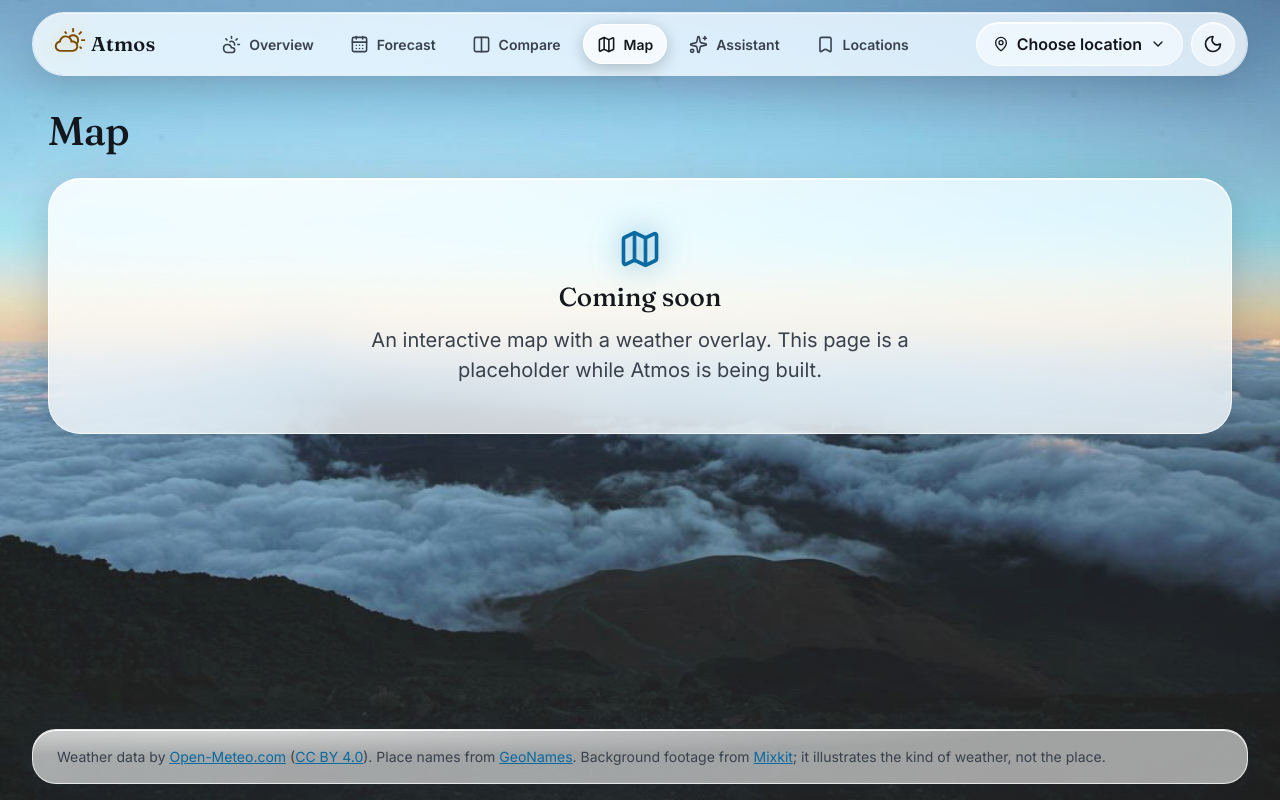
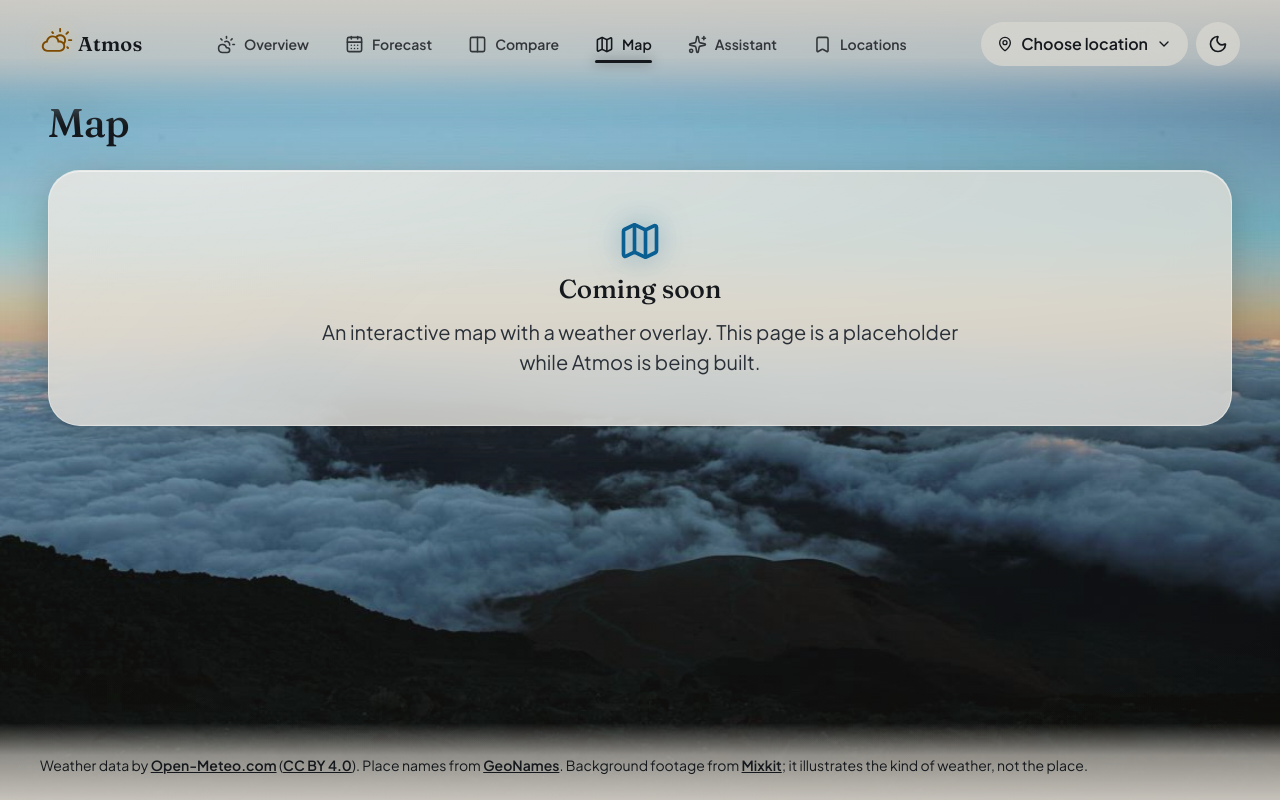
Before and after one commit to radinm65/Atmos-Frontend-Weather-App, a React (Vite) app in the folder frontend/: page /map in a window 1280 px wide. Built offline with nearby package versions, Linux system fonts and the light colour scheme.

Commit message:
feat(design): Plus Jakarta Sans, borderless header/footer with shade, portal location popup, dimmer light theme

```diff
--- a/frontend/src/components/layout/AppShell.module.css
+++ b/frontend/src/components/layout/AppShell.module.css
@@ -21,6 +21,10 @@
   transform: translateY(0);
 }
 
+/*
+ * The header has no box, border or background of its own. A soft shade (dark or light, by theme)
+ * fades down from the top edge so the brand, tabs and controls stay readable over any footage.
+ */
 .headerWrap {
   position: sticky;
   top: 0;
@@ -28,38 +32,32 @@
   padding: var(--space-3) var(--space-4) 0;
 }
 
-/*
- * The glass is painted by ::before, not by .header itself: an element with backdrop-filter becomes
- * the containing block for position: fixed descendants, which would trap the mobile tab bar
- * inside the header instead of pinning it to the viewport.
- */
+.headerWrap::before {
+  content: '';
+  position: absolute;
+  inset: 0 0 -3.25rem 0;
+  z-index: -1;
+  background: var(--header-shade);
+  /*
+   * Content scrolling under the header is blurred away progressively: strongest at the top edge,
+   * fading to nothing, so there is no visible box or edge. (This is on a pseudo-element, so it
+   * does not become the containing block for the fixed mobile tab bar.)
+   */
+  -webkit-backdrop-filter: blur(18px);
+  backdrop-filter: blur(18px);
+  -webkit-mask-image: linear-gradient(to bottom, #000 45%, transparent);
+  mask-image: linear-gradient(to bottom, #000 45%, transparent);
+  pointer-events: none;
+}
+
 .header {
-  position: relative;
-  isolation: isolate;
   display: flex;
   align-items: center;
   gap: var(--space-4);
   max-width: var(--content-max);
   min-height: var(--header-height);
   margin: 0 auto;
-  padding: 0 var(--space-3) 0 var(--space-5);
-  border: 1px solid var(--glass-border);
-  border-radius: var(--radius-full);
-  box-shadow:
-    inset 0 1px 0 var(--glass-edge),
-    var(--glass-shadow);
-}
-
-.header::before {
-  content: '';
-  position: absolute;
-  inset: 0;
-  z-index: -1;
-  border-radius: inherit;
-  background:
-    linear-gradient(135deg, rgb(255 255 255 / 0.1), transparent 40%), var(--glass-bg-strong);
-  -webkit-backdrop-filter: blur(var(--glass-blur)) saturate(var(--glass-saturate));
-  backdrop-filter: blur(var(--glass-blur)) saturate(var(--glass-saturate));
+  padding: 0 var(--space-2);
 }
 
 .brand {
@@ -72,6 +70,7 @@
   letter-spacing: 0.01em;
   color: var(--color-text);
   text-decoration: none;
+  text-shadow: var(--chrome-text-shadow);
 }
 
 .logo {
@@ -100,30 +99,33 @@
   gap: var(--space-2);
   min-height: var(--touch-target);
   padding: 0 var(--space-4);
-  border-radius: var(--radius-full);
-  color: var(--color-text-muted);
+  color: var(--color-text);
   font-size: var(--text-sm);
   font-weight: 600;
   text-decoration: none;
-  transition: color var(--motion-fast) ease;
+  text-shadow: var(--chrome-text-shadow);
+  opacity: 0.82;
+  transition: opacity var(--motion-fast) ease;
 }
 
 .navLink:hover {
-  color: var(--color-text);
+  opacity: 1;
 }
 
 .navLinkActive {
-  color: var(--color-text);
+  opacity: 1;
 }
 
-/* The sliding glass pill behind the active link (shared layout animation). */
+/* The active tab gets a sliding underline, so it is marked by shape as well as brightness. */
 .activePill {
   position: absolute;
-  inset: 2px;
+  right: var(--space-4);
+  bottom: 0.2rem;
+  left: var(--space-4);
+  height: 3px;
   border-radius: var(--radius-full);
-  background: var(--glass-bg-hover);
-  border: 1px solid var(--glass-edge);
-  box-shadow: 0 4px 16px rgb(0 0 0 / 0.22);
+  background: var(--color-text);
+  box-shadow: 0 0 12px color-mix(in srgb, var(--color-text) 55%, transparent);
 }
 
 .navIcon,
@@ -143,18 +145,20 @@
   width: 100%;
   max-width: var(--content-max);
   margin: 0 auto;
-  padding: var(--space-8) var(--space-4) var(--space-12);
+  padding: var(--space-6) var(--space-4) var(--space-12);
 }
 
 .main:focus {
   outline: none;
 }
 
-/* Compact layout: primary navigation becomes a floating glass tab bar at the bottom. */
+/*
+ * Compact layout: primary navigation becomes a floating tab bar at the bottom. Unlike the header,
+ * it keeps a glass background, because content scrolls underneath it.
+ */
 @media (max-width: 768px) {
   .header {
     gap: var(--space-2);
-    padding-left: var(--space-4);
   }
 
   .nav {
@@ -198,6 +202,13 @@
     min-height: 3.25rem;
     padding: var(--space-1) 0;
     font-size: var(--text-xs);
+    text-shadow: none;
+  }
+
+  .activePill {
+    right: 30%;
+    bottom: 0.1rem;
+    left: 30%;
   }
 
   .brand span {
@@ -205,12 +216,6 @@
   }
 
   .main {
-    padding-top: var(--space-6);
+    padding-top: var(--space-4);
   }
 }
-
-@media (max-width: 480px) {
-  .brand {
-    margin-right: 0;
-  }
-}
--- a/frontend/src/components/layout/SiteFooter.module.css
+++ b/frontend/src/components/layout/SiteFooter.module.css
@@ -1,19 +1,36 @@
-.wrap {
-  padding: 0 var(--space-4) var(--space-4);
+/* No box, border or background: a soft shade fades up from the bottom edge so the text stays readable. */
+.footer {
+  position: relative;
+  isolation: isolate;
+  padding: var(--space-8) var(--space-4) var(--space-6);
 }
 
-.footer {
+.footer::before {
+  content: '';
+  position: absolute;
+  inset: 0 0 0 0;
+  z-index: -1;
+  background: var(--footer-shade);
+  pointer-events: none;
+}
+
+.text {
   max-width: var(--content-max);
   margin: 0 auto;
-  padding: var(--space-4) var(--space-6);
-  border-radius: var(--radius-lg);
-  color: var(--color-text-muted);
+  padding: 0 var(--space-2);
+  color: var(--color-text);
   font-size: var(--text-sm);
+  text-shadow: var(--chrome-text-shadow);
+}
+
+.text a {
+  color: var(--color-text);
+  font-weight: 600;
 }
 
 @media (max-width: 768px) {
   /* Leave room for the floating bottom tab bar. */
-  .wrap {
+  .footer {
     padding-bottom: calc(5.5rem + env(safe-area-inset-bottom));
   }
 }
--- a/frontend/src/components/layout/SiteFooter.tsx
+++ b/frontend/src/components/layout/SiteFooter.tsx
@@ -7,9 +7,8 @@ import styles from './SiteFooter.module.css'
  */
 export function SiteFooter() {
   return (
-    <footer className={styles.wrap}>
-      <div className={`glass ${styles.footer}`}>
-        <p>
+    <footer className={styles.footer}>
+      <p className={styles.text}>
         Weather data by{' '}
         <a href="https://open-meteo.com/" target="_blank" rel="noopener noreferrer">
           Open-Meteo.com
@@ -32,7 +31,6 @@ export function SiteFooter() {
         </a>
         ; it illustrates the kind of weather, not the place.
       </p>
-      </div>
     </footer>
   )
 }
--- a/frontend/src/components/ui/IconButton.module.css
+++ b/frontend/src/components/ui/IconButton.module.css
@@ -5,11 +5,10 @@
   width: var(--touch-target);
   height: var(--touch-target);
   padding: 0;
-  border: 1px solid var(--glass-border);
+  border: 0;
   border-radius: var(--radius-full);
   background: var(--glass-bg);
   color: var(--color-text);
-  box-shadow: inset 0 1px 0 var(--glass-edge);
   cursor: pointer;
   -webkit-backdrop-filter: blur(var(--glass-blur)) saturate(var(--glass-saturate));
   backdrop-filter: blur(var(--glass-blur)) saturate(var(--glass-saturate));
--- a/frontend/src/features/locations/LocationPicker.module.css
+++ b/frontend/src/features/locations/LocationPicker.module.css
@@ -8,12 +8,11 @@
   gap: var(--space-2);
   min-height: var(--touch-target);
   padding: 0 var(--space-4);
-  border: 1px solid var(--glass-border);
+  border: 0;
   border-radius: var(--radius-full);
   background: var(--glass-bg);
   color: var(--color-text);
   font-weight: 600;
-  box-shadow: inset 0 1px 0 var(--glass-edge);
   cursor: pointer;
   -webkit-backdrop-filter: blur(var(--glass-blur)) saturate(var(--glass-saturate));
   backdrop-filter: blur(var(--glass-blur)) saturate(var(--glass-saturate));
@@ -31,11 +30,15 @@
   white-space: nowrap;
 }
 
+/*
+ * The pop-up is rendered in a portal on <body>, so it is completely outside the header and cannot
+ * change its height. Its position comes from the trigger's measured rectangle.
+ */
 .panel {
-  position: absolute;
-  top: calc(100% + var(--space-3));
-  right: 0;
-  z-index: 40;
+  position: fixed;
+  top: var(--picker-top);
+  right: var(--picker-right);
+  z-index: 1000;
   display: grid;
   gap: var(--space-4);
   width: min(28rem, calc(100vw - 2 * var(--space-4)));
@@ -56,10 +59,8 @@
     max-width: 7rem;
   }
 
-  /* Anchor to the viewport so the panel never overflows the screen edge. */
+  /* Full width under the header, so the panel never overflows the screen edge. */
   .panel {
-    position: fixed;
-    top: calc(var(--header-height) + var(--space-6));
     right: var(--space-4);
     left: var(--space-4);
     width: auto;
--- a/frontend/src/features/locations/LocationPicker.tsx
+++ b/frontend/src/features/locations/LocationPicker.tsx
@@ -1,5 +1,7 @@
 import { ChevronDown, MapPin } from 'lucide-react'
-import { useEffect, useId, useRef, useState } from 'react'
+import { useCallback, useEffect, useId, useLayoutEffect, useRef, useState } from 'react'
+import type { CSSProperties } from 'react'
+import { createPortal } from 'react-dom'
 import { Link } from 'react-router-dom'
 import type { Location } from '../../domain/location'
 import { LocationSearch } from './LocationSearch'
@@ -7,18 +9,43 @@ import styles from './LocationPicker.module.css'
 import { UseMyLocationButton } from './UseMyLocationButton'
 import { useActiveLocation } from './useActiveLocation'
 
-/** Header control: shows the active place and opens a search panel to change it. */
+const GAP_PX = 12
+
+interface Anchor {
+  top: number
+  right: number
+}
+
+/**
+ * Header control: shows the active place and opens a search panel to change it. The panel is
+ * rendered in a portal on <body>, outside the header, so opening it never changes the header's
+ * height or layout.
+ */
 export function LocationPicker() {
   const panelId = useId()
   const { activeLocation, setActiveLocation } = useActiveLocation()
   const [open, setOpen] = useState(false)
-  const rootRef = useRef<HTMLDivElement>(null)
+  const [anchor, setAnchor] = useState<Anchor | null>(null)
   const triggerRef = useRef<HTMLButtonElement>(null)
+  const panelRef = useRef<HTMLDivElement>(null)
+
+  const measure = useCallback(() => {
+    const box = triggerRef.current?.getBoundingClientRect()
+    if (box) setAnchor({ top: box.bottom + GAP_PX, right: window.innerWidth - box.right })
+  }, [])
+
+  // Measure before paint, so the panel never flashes in the wrong place.
+  useLayoutEffect(() => {
+    if (open) measure()
+  }, [open, measure])
 
   useEffect(() => {
     if (!open) return
     const onPointerDown = (event: MouseEvent) => {
-      if (!rootRef.current?.contains(event.target as Node)) setOpen(false)
+      const target = event.target as Node
+      if (!triggerRef.current?.contains(target) && !panelRef.current?.contains(target)) {
+        setOpen(false)
+      }
     }
     const onKeyDown = (event: KeyboardEvent) => {
       if (event.key === 'Escape') {
@@ -28,11 +55,15 @@ export function LocationPicker() {
     }
     document.addEventListener('mousedown', onPointerDown)
     document.addEventListener('keydown', onKeyDown)
+    window.addEventListener('resize', measure)
+    window.addEventListener('scroll', measure, true)
     return () => {
       document.removeEventListener('mousedown', onPointerDown)
       document.removeEventListener('keydown', onKeyDown)
+      window.removeEventListener('resize', measure)
+      window.removeEventListener('scroll', measure, true)
     }
-  }, [open])
+  }, [open, measure])
 
   function select(location: Location) {
     setActiveLocation(location)
@@ -40,8 +71,15 @@ export function LocationPicker() {
     triggerRef.current?.focus()
   }
 
+  const panelStyle = anchor
+    ? ({
+        '--picker-top': `${anchor.top}px`,
+        '--picker-right': `${anchor.right}px`,
+      } as CSSProperties)
+    : undefined
+
   return (
-    <div className={styles.picker} ref={rootRef}>
+    <div className={styles.picker}>
       <button
         ref={triggerRef}
         type="button"
@@ -55,10 +93,13 @@ export function LocationPicker() {
         <ChevronDown size={16} aria-hidden="true" />
       </button>
 
-      {open ? (
+      {open && anchor
+        ? createPortal(
             <div
+              ref={panelRef}
               id={panelId}
               className={`glass-strong ${styles.panel}`}
+              style={panelStyle}
               role="group"
               aria-label="Choose a location"
             >
@@ -67,8 +108,10 @@ export function LocationPicker() {
               <Link to="/locations" className={styles.link} onClick={() => setOpen(false)}>
                 Saved locations
               </Link>
-        </div>
-      ) : null}
+            </div>,
+            document.body,
+          )
+        : null}
     </div>
   )
 }
--- a/frontend/src/styles/fonts.css
+++ b/frontend/src/styles/fonts.css
@@ -4,11 +4,11 @@
  * the fallback font, so weather is never hidden while fonts load.
  */
 @font-face {
-  font-family: 'Inter Variable';
+  font-family: 'Plus Jakarta Sans Variable';
   font-style: normal;
   font-display: swap;
-  font-weight: 100 900;
-  src: url('../assets/fonts/inter-latin-wght-normal.woff2') format('woff2-variations');
+  font-weight: 200 800;
+  src: url('../assets/fonts/plus-jakarta-sans-latin-wght-normal.woff2') format('woff2-variations');
 }
 
 @font-face {
--- a/frontend/src/styles/themes.css
+++ b/frontend/src/styles/themes.css
@@ -38,6 +38,23 @@
   /* Over the video: keeps text readable on bright clouds. */
   --backdrop-scrim: linear-gradient(rgb(0 0 0 / 0.28), rgb(0 0 0 / 0.5));
 
+  /* Borderless header and footer sit on a soft shade so the tabs and text stay readable. */
+  --header-shade: linear-gradient(
+    to bottom,
+    rgb(0 0 0 / 0.74),
+    rgb(0 0 0 / 0.55) 45%,
+    rgb(0 0 0 / 0.22) 80%,
+    rgb(0 0 0 / 0)
+  );
+  --footer-shade: linear-gradient(
+    to top,
+    rgb(0 0 0 / 0.66),
+    rgb(0 0 0 / 0.46) 35%,
+    rgb(0 0 0 / 0.2) 70%,
+    rgb(0 0 0 / 0)
+  );
+  --chrome-text-shadow: 0 1px 10px rgb(0 0 0 / 0.5);
+
   /* Chart colours */
   --chart-temp: #ffb86b;
   --chart-feels: #fff1d6;
@@ -57,12 +74,13 @@
 
 [data-theme='light'] {
   color-scheme: light;
-  --color-bg: #e9ebee;
+  /* A dimmer, warmer off-white instead of bright white, which is hard on the eyes. */
+  --color-bg: #d3d0c9;
 
-  --color-text: #14171c;
-  --color-text-muted: #39414c;
-  --color-accent: #0a6aa1;
-  --color-accent-strong: #07527e;
+  --color-text: #15181c;
+  --color-text-muted: #2a3038;
+  --color-accent: #0a5f92;
+  --color-accent-strong: #074c75;
   --color-on-accent: #ffffff;
   --color-focus-ring: #0a3d5f;
 
@@ -70,28 +88,43 @@
   --color-warning: #7d4b00;
   --color-danger: #a8231b;
 
-  --glass-bg: rgb(255 255 255 / 0.58);
-  --glass-bg-strong: rgb(255 255 255 / 0.76);
-  --glass-bg-hover: rgb(255 255 255 / 0.7);
-  --glass-border: rgb(255 255 255 / 0.75);
-  --glass-edge: rgb(255 255 255 / 0.95);
-  --glass-sheen: rgb(255 255 255 / 0.55);
-  --glass-shadow: 0 10px 40px rgb(30 40 60 / 0.22);
-  --color-border: rgb(20 23 28 / 0.14);
-  --color-border-strong: rgb(20 23 28 / 0.5);
-  --color-track: rgb(20 23 28 / 0.14);
+  --glass-bg: rgb(220 217 210 / 0.7);
+  --glass-bg-strong: rgb(224 221 214 / 0.84);
+  --glass-bg-hover: rgb(230 227 220 / 0.82);
+  --glass-border: rgb(255 255 255 / 0.38);
+  --glass-edge: rgb(255 255 255 / 0.55);
+  --glass-sheen: rgb(255 255 255 / 0.26);
+  --glass-shadow: 0 10px 40px rgb(40 36 30 / 0.28);
+  --color-border: rgb(20 23 28 / 0.16);
+  --color-border-strong: rgb(20 23 28 / 0.52);
+  --color-track: rgb(20 23 28 / 0.16);
 
-  --backdrop-scrim: linear-gradient(rgb(255 255 255 / 0.04), rgb(255 255 255 / 0.14));
+  /* Tones the footage down a little so it is not glaring behind the pale glass. */
+  --backdrop-scrim: linear-gradient(rgb(58 54 48 / 0.14), rgb(58 54 48 / 0.28));
 
-  --chart-temp: #d9660a;
-  --chart-feels: #7a4a1a;
-  --chart-rain: #0a6aa1;
-  --chart-wind: #1d7a4a;
-  --chart-uv: #a86d00;
-  --chart-grid: rgb(20 23 28 / 0.14);
+  --header-shade: linear-gradient(
+    to bottom,
+    rgb(210 206 198 / 0.94),
+    rgb(210 206 198 / 0.66) 58%,
+    transparent
+  );
+  --footer-shade: linear-gradient(
+    to top,
+    rgb(210 206 198 / 0.94),
+    rgb(210 206 198 / 0.66) 58%,
+    transparent
+  );
+  --chrome-text-shadow: none;
+
+  --chart-temp: #c25a06;
+  --chart-feels: #6d4217;
+  --chart-rain: #0a5f92;
+  --chart-wind: #1a6e43;
+  --chart-uv: #94600a;
+  --chart-grid: rgb(20 23 28 / 0.16);
 
   --aqi-good: #0f7a4d;
-  --aqi-moderate: #9a7400;
+  --aqi-moderate: #8f6c00;
   --aqi-sensitive: #b45309;
   --aqi-unhealthy: #b3261e;
   --aqi-very-unhealthy: #7e3fb5;
--- a/frontend/src/styles/tokens.css
+++ b/frontend/src/styles/tokens.css
@@ -1,8 +1,9 @@
 /* Theme-independent design tokens. Colors live in themes.css. See docs/DESIGN_SPEC.md. */
 :root {
-  /* Inter for UI text, Fraunces for large editorial numerals (OPEN_DECISIONS D-04). Both are
-     self-hosted in fonts.css; the system stack is the fallback while they load. */
-  --font-sans: 'Inter Variable', system-ui, -apple-system, 'Segoe UI', Roboto, sans-serif;
+  /* Plus Jakarta Sans for UI text, Fraunces for large editorial numerals (OPEN_DECISIONS D-04).
+     Both are self-hosted in fonts.css; the system stack is the fallback while they load. */
+  --font-sans:
+    'Plus Jakarta Sans Variable', system-ui, -apple-system, 'Segoe UI', Roboto, sans-serif;
   --font-display: 'Fraunces Variable', Georgia, 'Times New Roman', serif;
 
   --text-hero: clamp(5rem, 15vw, 10rem);
```
Also changed, not shown: frontend/src/assets/fonts/OFL-plus-jakarta-sans.txt, frontend/src/assets/fonts/inter-latin-wght-normal.woff2 (deleted), frontend/src/assets/fonts/plus-jakarta-sans-latin-wght-normal.woff2 (added), 4 other files (tests, documents, lock files or other folders). Lines whose indentation alone changed are shown as unchanged.
